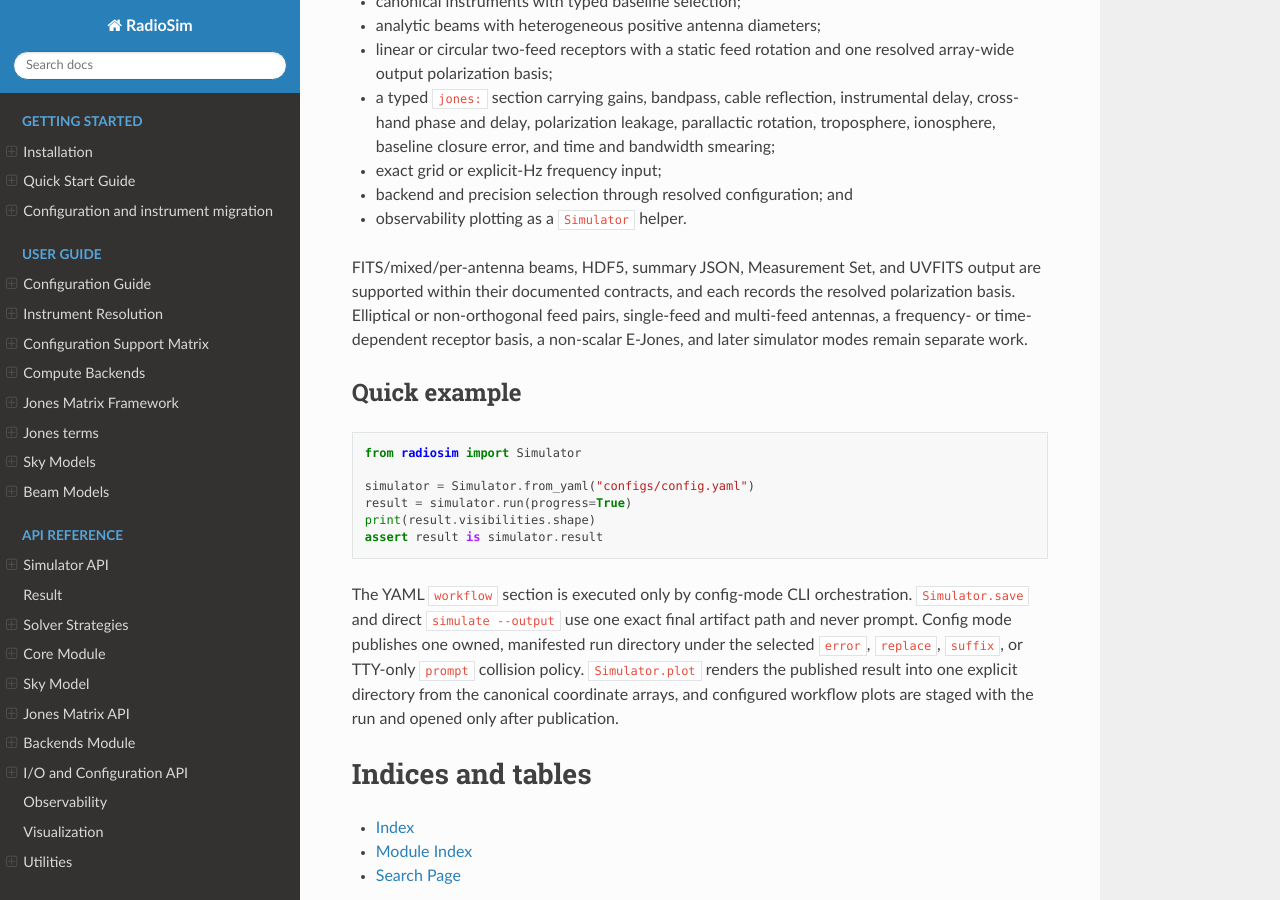
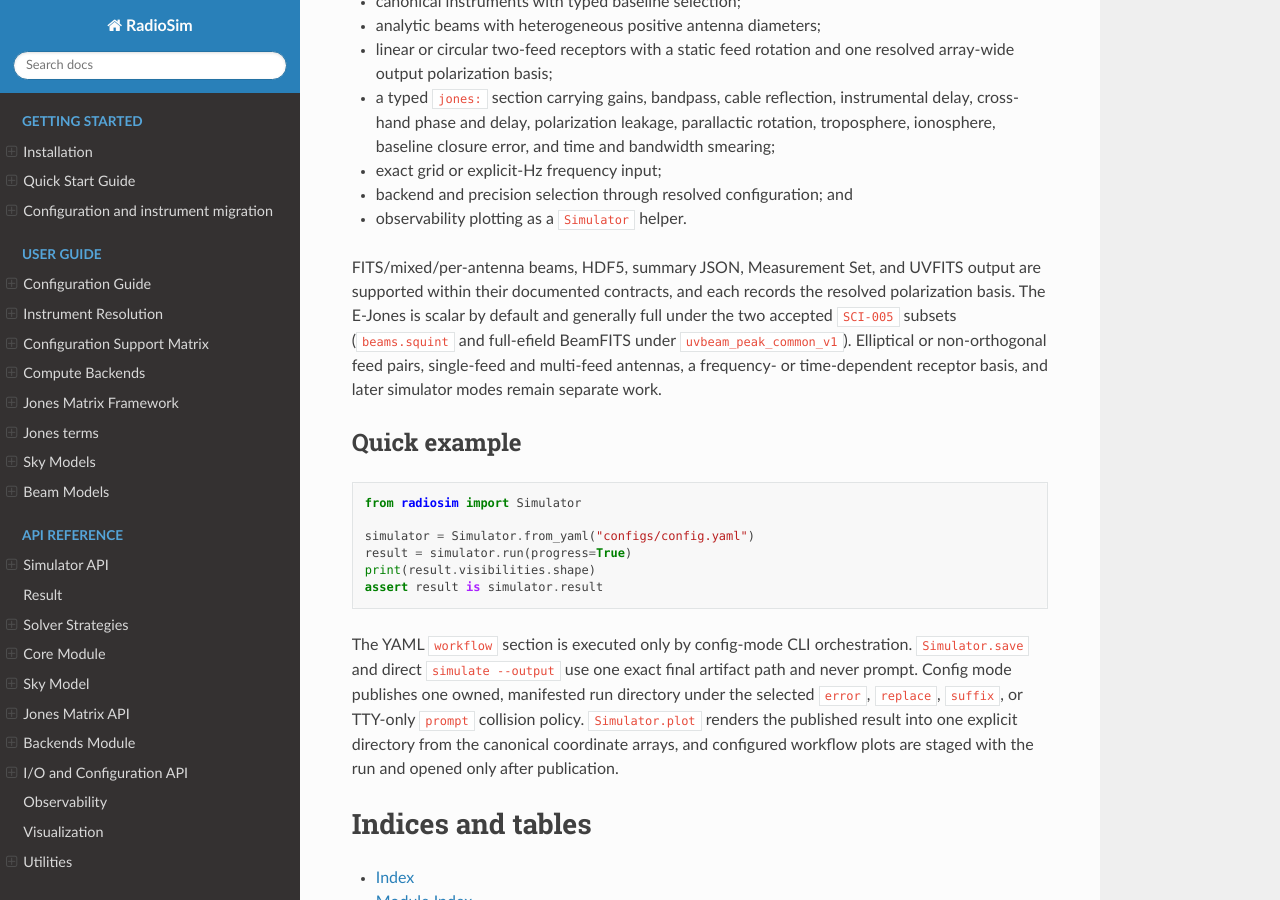
Before and after one commit to RRI-interferometry/RRIVis, a Sphinx documentation site: the page built from docs/index.rst, in a window 1280 px wide and 900 px high, scrolled down 5498 px. Built offline with Sphinx 7.4.7 and the Read the Docs theme 3.1.0, drawn with Linux system fonts in a browser that asks for light colours.

Commit message:
docs: reconcile user-facing claims with the accepted SCI-005 and PERF-001 records
Four truth fixes found by the v0.4.0 claim-by-claim reconciliation:

- docs/index.rst no longer lists a non-scalar E-Jones as separate work;
  it names the two accepted SCI-005 subsets (beams.squint and full-efield
  BeamFITS under uvbeam_peak_common_v1) under which E is generally full.
- README.md drops the stale "scalar" qualifier from the always-applied
  primary beam term for the same reason.
- README.md and docs/user_guide/backends.rst correct the first-call JAX
  compilation range to 0.002-0.80 s: the cited record
  output/benchmarks/reference/20260731T104303Z-darwin-arm64.json spans
  0.00228 s to 0.803 s across the eight JAX workloads, so the previous
  0.02 s lower bound overstated the minimum by roughly 10x.
- docs/user_guide/beam_models.rst stops listing full cross-polarization
  as unmodeled: SCI-005 Stage 3 removed it for the accepted full-efield
  subset, and only the deterministic Ruze error-beam decomposition
  remains unmodeled.

```diff
--- a/docs/index.rst
+++ b/docs/index.rst
@@ -77,9 +77,12 @@
 
 FITS/mixed/per-antenna beams, HDF5, summary JSON, Measurement Set, and UVFITS
 output are supported within their documented contracts, and each records the
-resolved polarization basis. Elliptical or non-orthogonal feed pairs,
-single-feed and multi-feed antennas, a frequency- or time-dependent receptor
-basis, a non-scalar E-Jones, and later simulator modes remain separate work.
+resolved polarization basis. The E-Jones is scalar by default and generally
+full under the two accepted ``SCI-005`` subsets (``beams.squint`` and
+full-efield BeamFITS under ``uvbeam_peak_common_v1``). Elliptical or
+non-orthogonal feed pairs, single-feed and multi-feed antennas, a frequency-
+or time-dependent receptor basis, and later simulator modes remain separate
+work.
 
 Quick example
 -------------
--- a/docs/user_guide/backends.rst
+++ b/docs/user_guide/backends.rst
@@ -221,7 +221,7 @@
 workload measured, by roughly 3x on the 4096-source workload (0.121 s versus
 0.040 s steady-state median) and by 10-20x on the small parity workloads, where
 per-call dispatch dominates. Dask matches NumPy to within noise, as expected
-from delegation. First-call compilation added 0.02-0.80 s depending on workload.
+from delegation. First-call compilation added 0.002-0.80 s depending on workload.
 
 That is the honest position and it is not a defect: Tier 6 completed backend
 *correctness* parity and the compilation boundary, not device-resident
```
Also changed, not shown: README.md (+2 -2 lines), docs/user_guide/beam_models.rst (+5 -3 lines).
